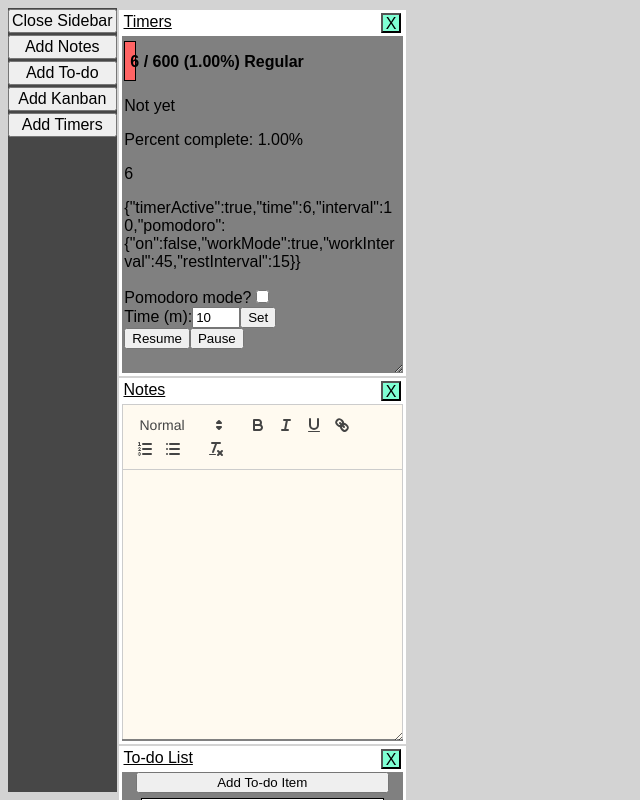
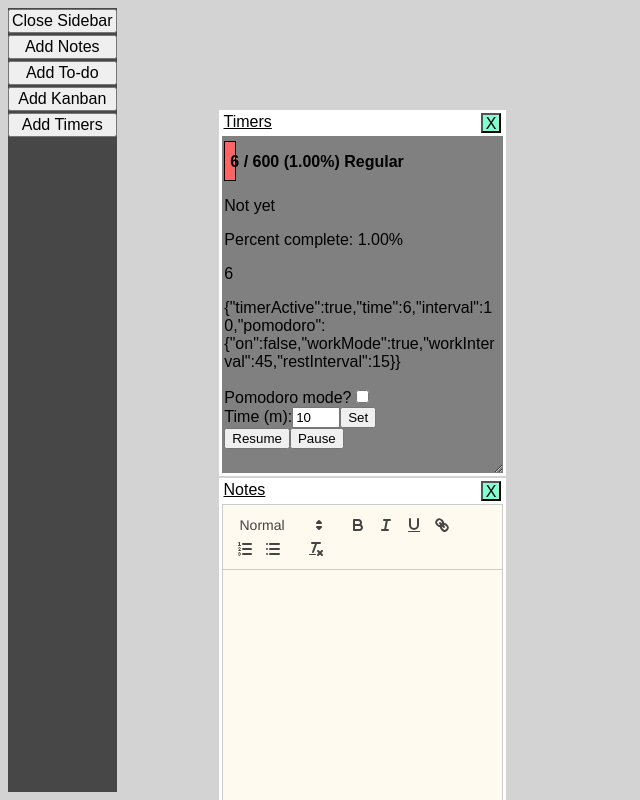
Before and after one commit to J-Wll/dev-companion, a React (Vite) app: page / in a window 1280 px wide. Shown: the top 800 px of the page, without its empty margins (0-640 px from the left). Built offline with nearby package versions, Linux system fonts and the light colour scheme.

Commit message:
draggable changes

```diff
--- a/src/Module.jsx
+++ b/src/Module.jsx
@@ -32,9 +32,15 @@ export default function Module(props) {
             break;
     }
 
+    // on stop assign the update global data ref for this module, that will be used as the default position if it is loaded again
+    // similar mechanism for size
+    function handleStop(e) {
+        console.log(e)
+    }
+
     console.log(component, title);
     return (
-        <Draggable handle=".menu-bar">
+        <Draggable handle=".menu-bar" defaultPosition={{ x: 100, y: 100 }} onStop={handleStop}>
             <div className={`module ${props.purpose}-module`}>
                 <div className="menu-bar">
                     <p className="module-title">{title}</p>
--- a/src/css/Module.css
+++ b/src/css/Module.css
@@ -37,12 +37,15 @@
 .menu-bar {
   display: flex;
   flex-direction: row;
-  background-color: white;
   justify-content: space-between;
-  padding-bottom: 3px;
   min-width: fit-content;
   width: 100%;
   height: 20px;
+
+  cursor: pointer;
+
+  background-color: white;
+  padding-bottom: 3px;
 }
 
 .module-body {
```
